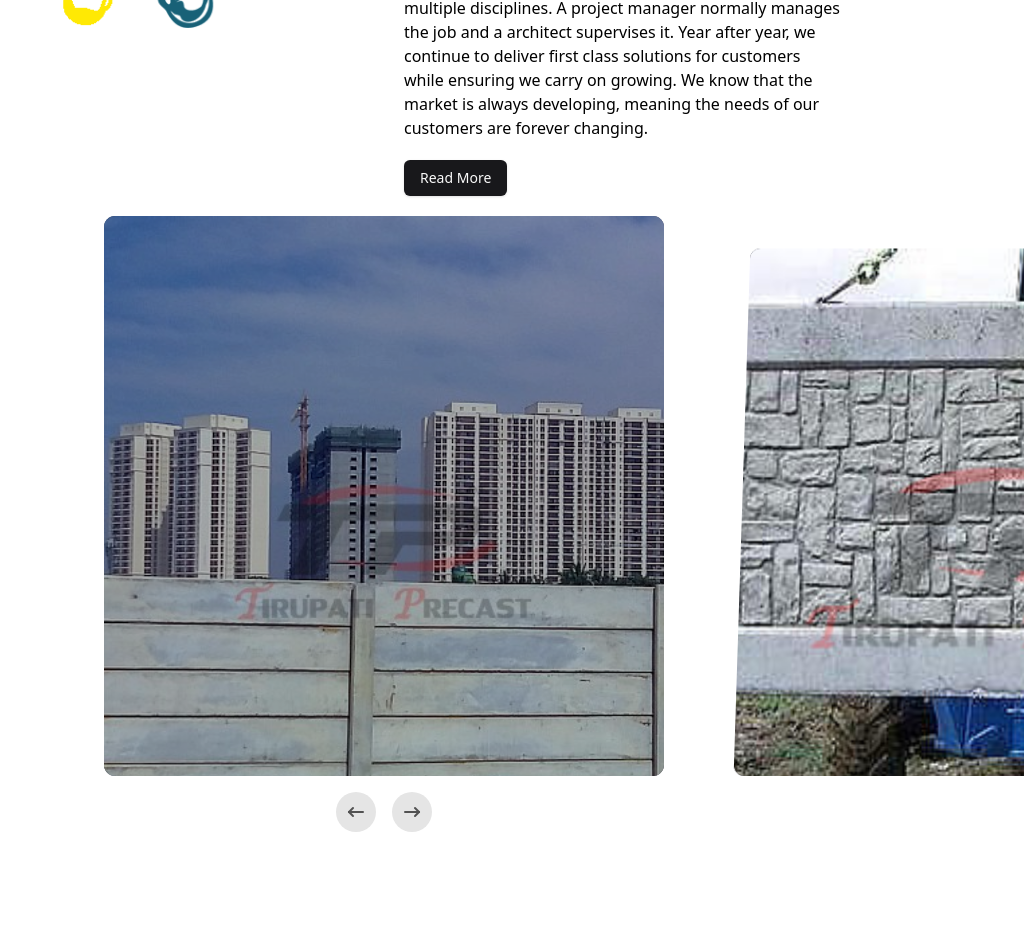
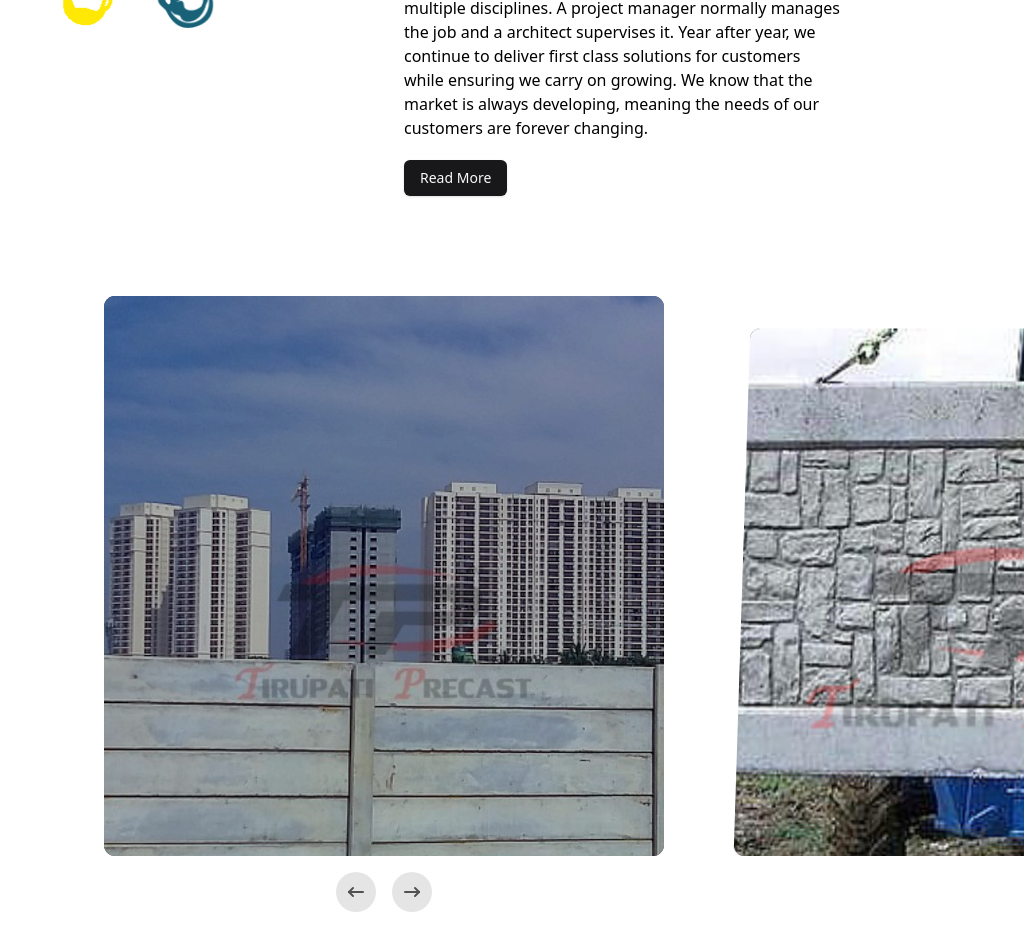
Before and after one commit to Vikash-thak12/WebProject, a Next.js app: page / in a window 1280 px wide. Shown: the part 600-1550 px from the top of the page, without its empty margins (256-1280 px from the left). Before the commit the page ends 1472 px from the top, so only its background shows below. Built offline with nearby package versions, Linux system fonts and the light colour scheme.

Commit message:
Final changes

```diff
--- a/app/page.tsx
+++ b/app/page.tsx
@@ -1,6 +1,7 @@
 'use client'
 import About from '@/components/About'
 import CarouselDemo from '@/components/CarouselDemo'
+import Footer from '@/components/Footer'
 import { Progressbar } from '@/components/Progressbar'
 import React, { useRef } from 'react'
 
@@ -12,6 +13,7 @@ const HomePage = () => {
       <div className='mt-20'>
         <About />
         <CarouselDemo />
+        {/* <Footer /> */}
       </div>
     </main>
   )
--- a/components/CarouselDemo.tsx
+++ b/components/CarouselDemo.tsx
@@ -4,7 +4,7 @@ import {Carousel} from "@/components/ui/carousel";
 import { slideData } from "@/constants";
 const CarouselDemo = () => {
   return (
-    <div className="relative overflow-hidden w-full h-full md:py-24 max-sm:pb-20 max-sm:mt-[40rem]">
+    <div className="relative overflow-hidden w-full h-full md:py-24 max-sm:pb-20 max-sm:mt-[40rem] md:mt-20">
       <Carousel slides={slideData} />
     </div>
   );
--- /dev/null
+++ b/components/Footer.tsx
@@ -0,0 +1,14 @@
+import Image from 'next/image'
+import React from 'react'
+
+const Footer = () => {
+  return (
+    <main className='bg-black text-white min-h-80 grid grid-cols-4'>
+      <div>
+        {/* <Image src={"/images/logo.png"} alt='Logo' width={200} height={200} /> */}
+      </div>
+    </main>
+  )
+}
+
+export default Footer
```
Also changed, not shown: public/images/logo copy.png (added).
